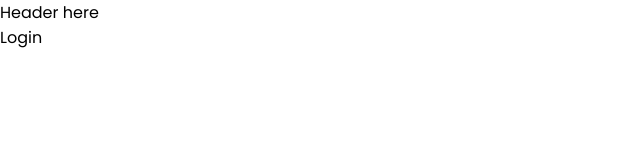
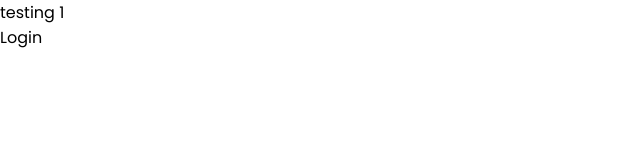
Before and after one commit to Convocation-Portal/Convocation-frontend, a React (Create React App) app: page /login in a window 1280 px wide. Shown: the top 160 px of the page, without its empty margins (0-640 px from the left). Built offline with nearby package versions, Linux system fonts and the light colour scheme.

Commit message:
testing PR

```diff
--- a/src/components/Header.js
+++ b/src/components/Header.js
@@ -4,7 +4,7 @@ import { Outlet } from "react-router-dom";
 const Header = () => {
     return (
         <>
-            <div>Header here</div>
+            <div>testing 1</div>
             <Outlet />
             {/*Outlet ke bina header ke niche wala nhi aayega mat htana*/}
         </>
```
